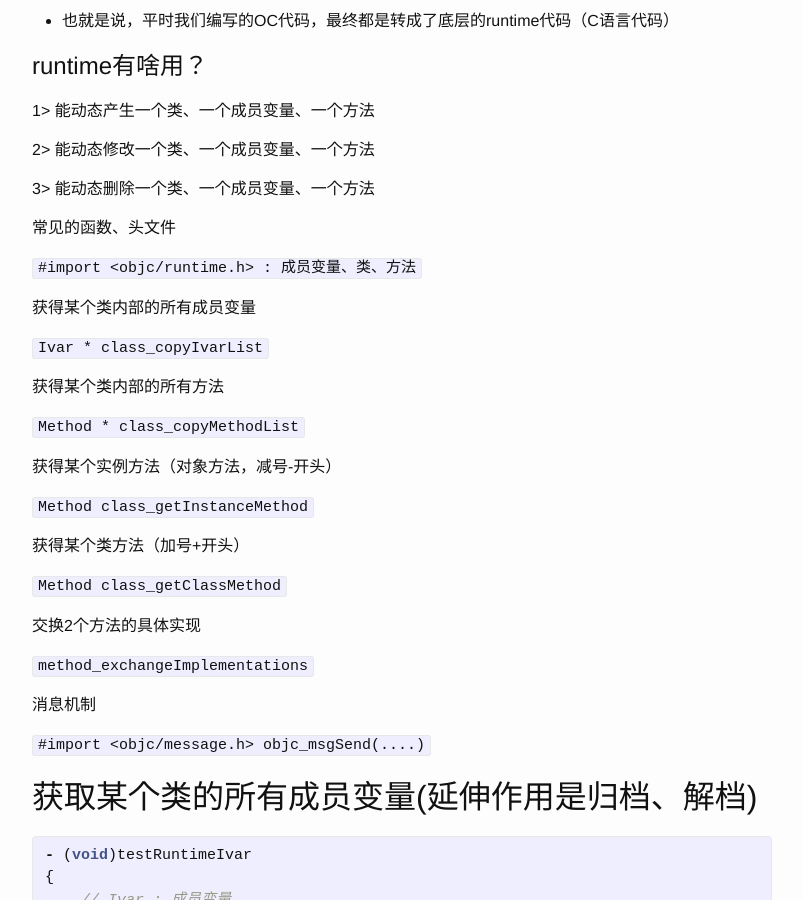
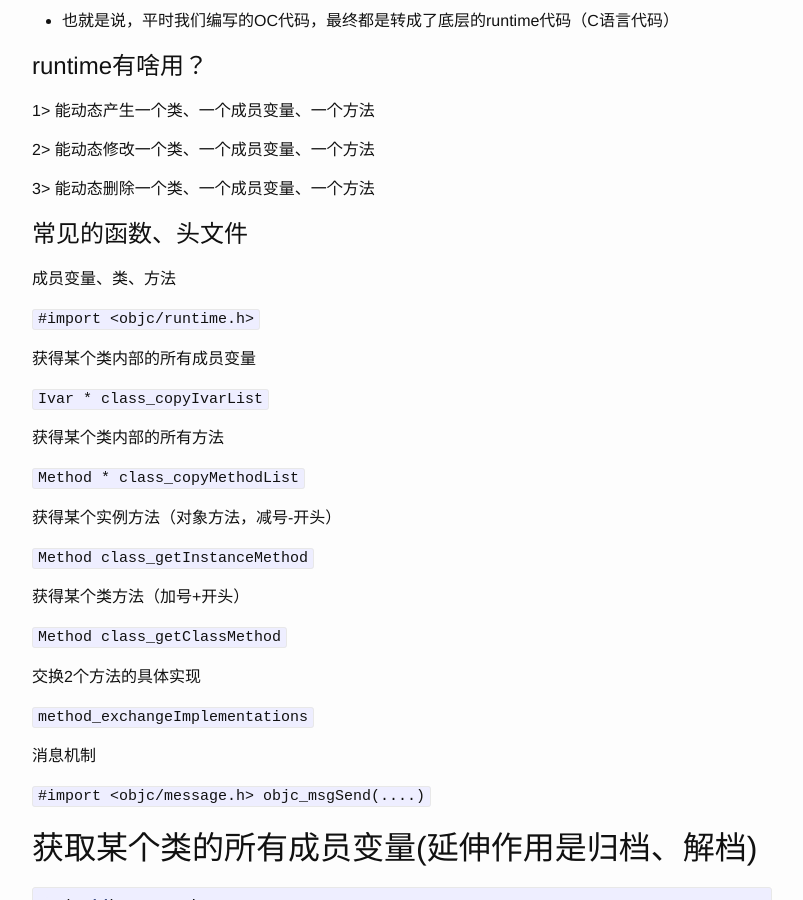
Before and after one commit to kangJiastar/kangJiastar.github.io, a Jekyll site: the page built from _posts/2015-10-22-runtime.markdown, in a window 1280 px wide and 900 px high, scrolled down 305 px. Shown: the whole window, without its empty margins (238-1041 px from the left). Built offline with Jekyll 4.4.1, drawn with Linux system fonts in a browser that asks for light colours.

```diff
--- a/_posts/2015-10-22-runtime.markdown
+++ b/_posts/2015-10-22-runtime.markdown
@@ -20,9 +20,11 @@ categories: jekyll update
 
 3> 能动态删除一个类、一个成员变量、一个方法
 
-常见的函数、头文件
+#常见的函数、头文件
 
-`#import <objc/runtime.h> : 成员变量、类、方法`
+成员变量、类、方法
+
+`#import <objc/runtime.h> `
 
 获得某个类内部的所有成员变量
 
```
